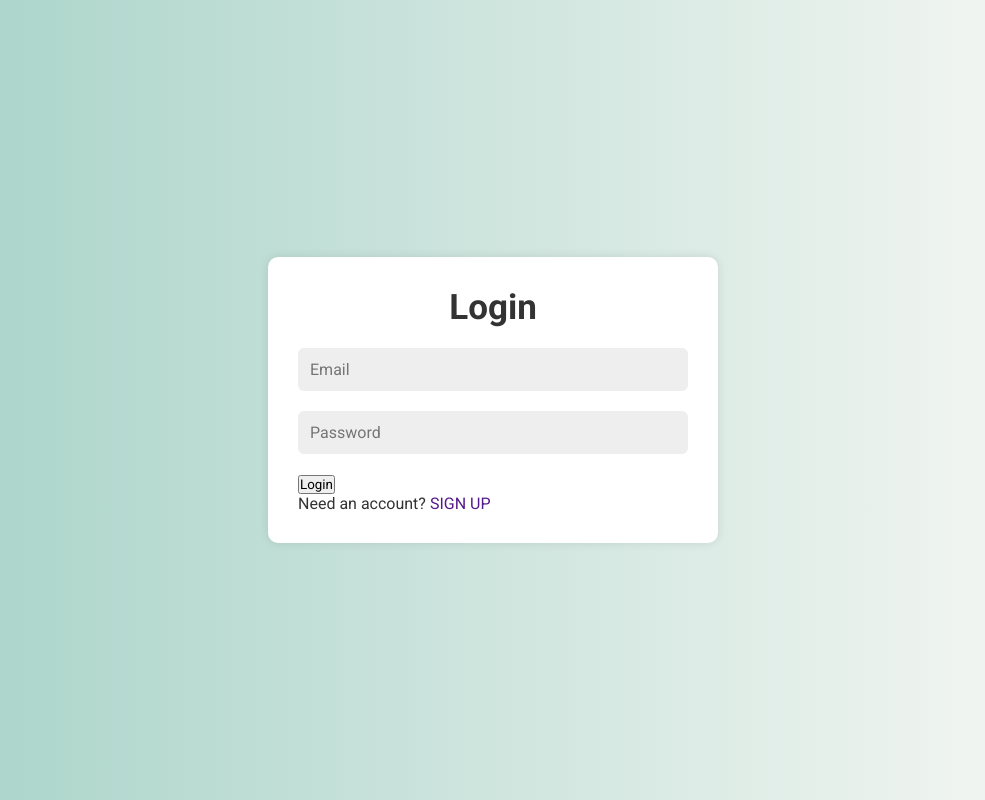
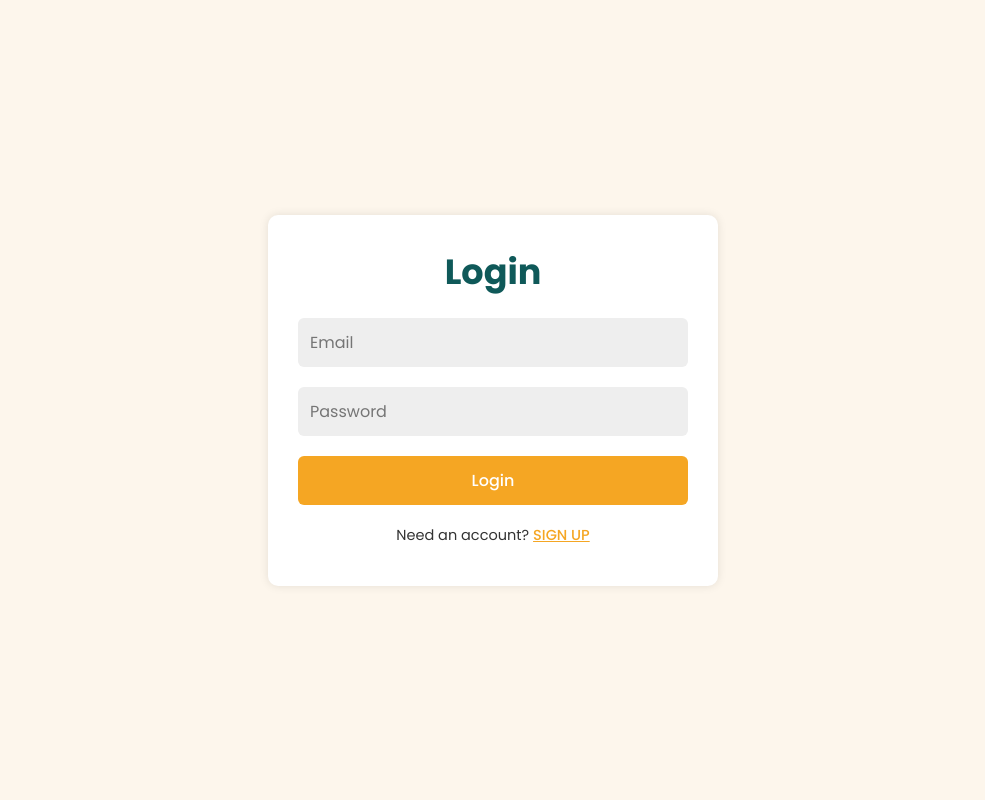
Before and after one commit to kimodri/donation-tracker, a Flask app: template templates/login.html in a window 1280 px wide. Shown: the whole page, without its empty margins (147-1132 px from the left). Run offline with Flask 3, Linux system fonts and the light colour scheme; the template is opened without the code that fills it, so the values that code supplies are empty.

Commit message:
fix and update login.html

```diff
--- /dev/null
+++ b/static/javascript.js
@@ -0,0 +1,4 @@
+function showForm(formId) {
+	document.querySelectorAll(".form-box").forEach((form) => form.classList.remove("active"));
+	document.getElementById(formId).classList.add("active");
+}
--- a/static/styles.css
+++ b/static/styles.css
@@ -1,9 +1,9 @@
-@import url("https://fonts.googleapis.com/css2?family=Roboto:ital,wght@0,100;0,300;0,400;0,500;0,700;0,900;1,100;1,300;1,400;1,500;1,700;1,900&display=swap");
+@import url("https://fonts.googleapis.com/css2?family=Poppins:ital,wght@0,100;0,200;0,300;0,400;0,500;0,600;0,700;0,800;0,900;1,100;1,200;1,300;1,400;1,500;1,600;1,700;1,800;1,900&display=swap");
 * {
 	margin: 0;
 	padding: 0;
 	box-sizing: border-box;
-	font-family: Roboto;
+	font-family: Poppins;
 	text-decoration: none;
 }
 
@@ -44,11 +44,13 @@ li a {
 	justify-content: center;
 	align-items: center;
 	min-height: 100vh;
-	background: linear-gradient(
+	/* background: linear-gradient(
 		to right,
-		#a3d1c6,
+		#a3d1ad,
 		#faf9f6
-	); /*for testing only*/
+	); */
+
+	background: #fdf6ec;
 	color: #333;
 }
 
@@ -63,15 +65,22 @@ li a {
 	background-color: #fff;
 	border-radius: 10px;
 	box-shadow: 0 0 10px rgb(0, 0, 0, 0.1);
+	display: none;
+}
+
+.form-box.active {
+	display: block;
 }
 
 .login-h2 {
 	font-size: 35px;
 	text-align: center;
 	margin-bottom: 20px;
+	color: #0f5959;
 }
 
-.login-input {
+.login-input,
+#role {
 	width: 100%;
 	padding: 12px;
 	background-color: #eee;
@@ -82,3 +91,33 @@ li a {
 	color: #333;
 	margin-bottom: 20px;
 }
+
+.login-submit-btn {
+	width: 100%;
+	padding: 12px;
+	background: #f5a623;
+	border-radius: 6px;
+	border: none;
+	cursor: pointer;
+	font-size: 16px;
+	color: #fff;
+	font-weight: 500;
+	margin-bottom: 20px;
+	transition: 0.5s;
+}
+
+.login-submit-btn:hover {
+	background: #e09620;
+}
+
+.login-p {
+	font-size: 14.5px;
+	text-align: center;
+	margin-bottom: 10px;
+}
+
+.login-p a {
+	color: #f5a623;
+	font-weight: 500;
+	text-decoration: underline;
+}
--- a/templates/login.html
+++ b/templates/login.html
@@ -1,64 +1,48 @@
-<!-- <!DOCTYPE html>
+<!DOCTYPE html>
 <html lang="en">
 
 <head>
     <meta charset="UTF-8">
     <meta name="viewport" content="width=device-width, initial-scale=1.0">
-    <link rel="stylesheet" href="styles.css">
+    <link rel="stylesheet" href="/static/styles.css">
     <title>DONEnate</title>
 </head>
 
-<body class="login-body">
+<body>
+    <div class="login-body">
+        <!-- FOR LOGIN -->
+        <div class="login-container">
+            <div class="form-box active" id="login-form">
+                <form action="">
+                    <h2 class="login-h2">Login</h2>
+                    <input class="login-input" type="email" name="email" placeholder="Email" required>
+                    <input class="login-input" type="password" name="password" placeholder="Password" required>
+                    <button class="login-submit-btn" type="submit" name="login">Login</button>
+                    <p class="login-p">Need an account? <a href="#" onclick="showForm('signup-form')">SIGN UP</a></p>
+                </form>
+            </div>
 
-
-    <div class="login-container">
-        <div class="form-box" id="login-form">
+            <!-- FOR SIGN UP -->
+            <div class="form-box" id="signup-form">
                 <form action="">
-                <h2 class="login-h2">Login</h2> change depends on the type of user
-                <input class="login-input" type="email" name="email" placeholder="Email">
-                <input class="login-input" type="password" name="password" placeholder="Password">
-                <label for="roles">Role</label>
-                <select name="roles" id="roles">
+                    <h2 class="login-h2">Sign Up</h2>
+                    <input class="login-input" type="email" name="email" placeholder="Email" required>
+                    <input class="login-input" type="password" name="password" placeholder="Password" required>
+                    <select name="role" id="role" required>
+                        <option value="">--Select Role--</option>
                         <option value="donor">Donor</option>
                         <option value="representative">Representative</option>
                         <option value="organizer">Organizer</option>
                     </select>
-                <button class="login-submit-btn" type="submit" name="login">Login</button>
-                <p class="login-for-signup">Need an account? <a href="">SIGN UP</a></p>
+                    <button class="login-submit-btn" type="submit" name="signup">Sign Up</button>
+                    <p class="login-p">Already have an account? <a href="#" onclick="showForm('login-form')">LOG IN</a>
+                    </p>
                 </form>
             </div>
         </div>
+    </div>
 
-
+    <script src="/static/javascript.js"></script>
 </body>
 
-</html>   -->
-
-{% extends "layout.html" %}
-
-{% block body %}
-
-<body class="login-body">
-
-    <!--  -->
-    <div class="login-container">
-        <div class="form-box" id="login-form">
-            <form action="">
-                <h2 class="login-h2">Login</h2> <!-- change depends on the type of user -->
-                <input class="login-input" type="email" name="email" placeholder="Email">
-                <input class="login-input" type="password" name="password" placeholder="Password">
-                <!-- <label for="roles">Role</label>
-                <select name="roles" id="roles">
-                    <option value="donor">Donor</option>
-                    <option value="representative">Representative</option>
-                    <option value="organizer">Organizer</option>
-                </select> -->
-                <button class="login-submit-btn" type="submit" name="login">Login</button>
-                <p class="login-for-signup">Need an account? <a href="">SIGN UP</a></p>
-            </form>
-        </div>
-    </div>
-
-
-</body>
-{% endblock %}
+</html>
```
Lines whose indentation alone changed are shown as unchanged.
